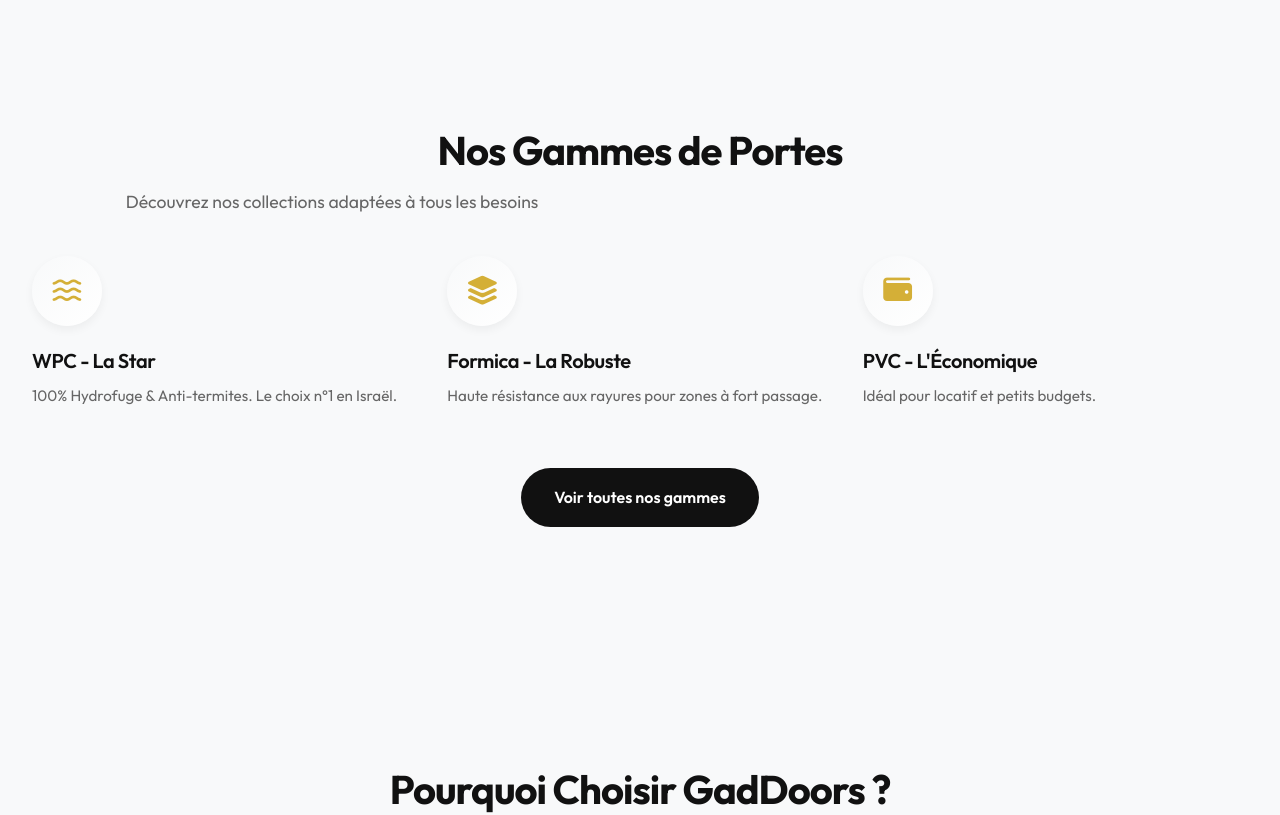
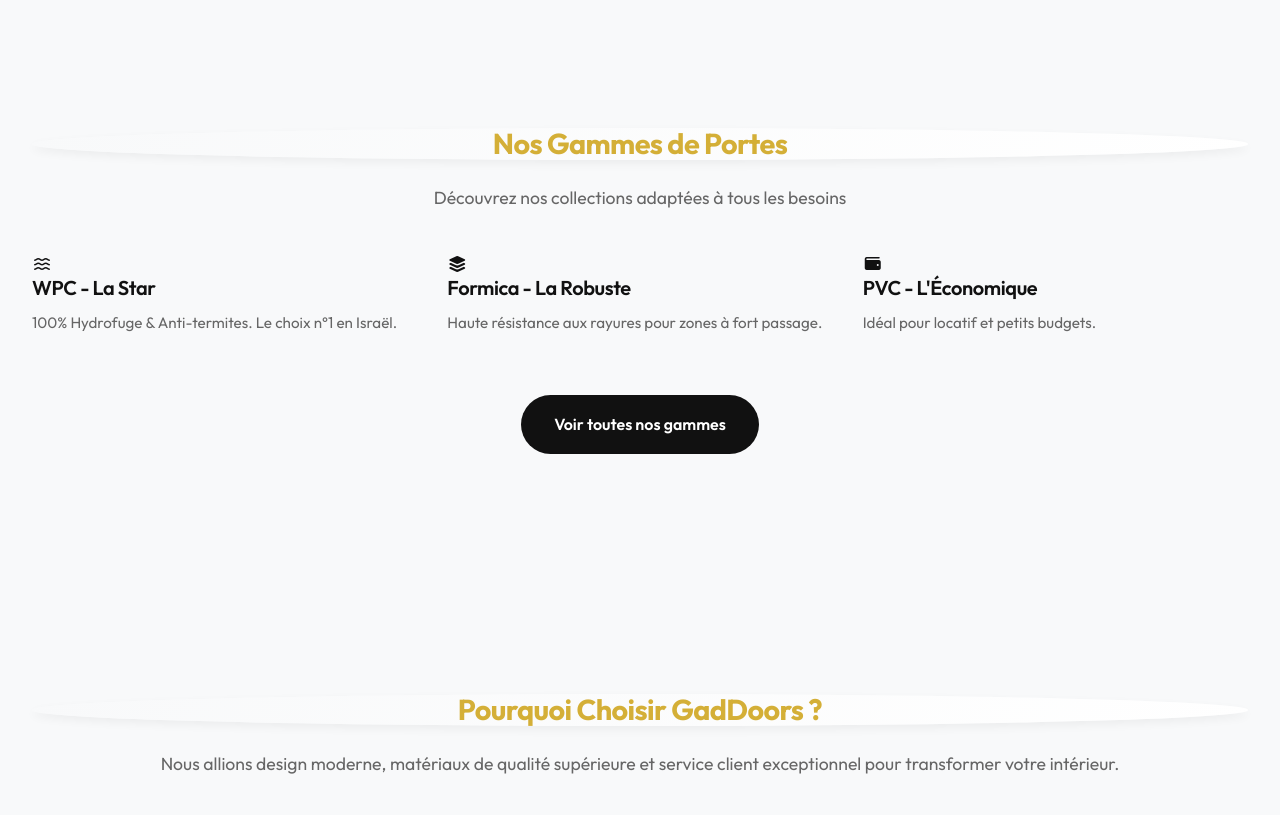
Before and after one commit to yankele13-cmyk/gad-doors-pro, a Next.js app: page / in a window 1280 px wide. Shown: the part 1320-2135 px from the top of the page. Built offline with nearby package versions, Linux system fonts and the light colour scheme.

Commit message:
Center section subtitle text

```diff
--- a/src/app/globals.css
+++ b/src/app/globals.css
@@ -293,21 +293,6 @@
 /* Premium Section Titles */
 .section-title-modern {
   font-size: 2.5rem;
-  font-weight: 700;
-  margin-bottom: 1rem;
-  letter-spacing: -1px;
-}
-
-.section-subtitle-modern {
-  font-size: 1.1rem;
-  color: var(--text-muted);
-  max-width: 600px;
-  border-color: rgba(0, 0, 0, 0.08);
-}
-
-.feature-icon-circle {
-  width: 70px;
-  height: 70px;
   background: linear-gradient(135deg, var(--bg-body), #fff);
   border-radius: 50%;
   display: flex;
```
